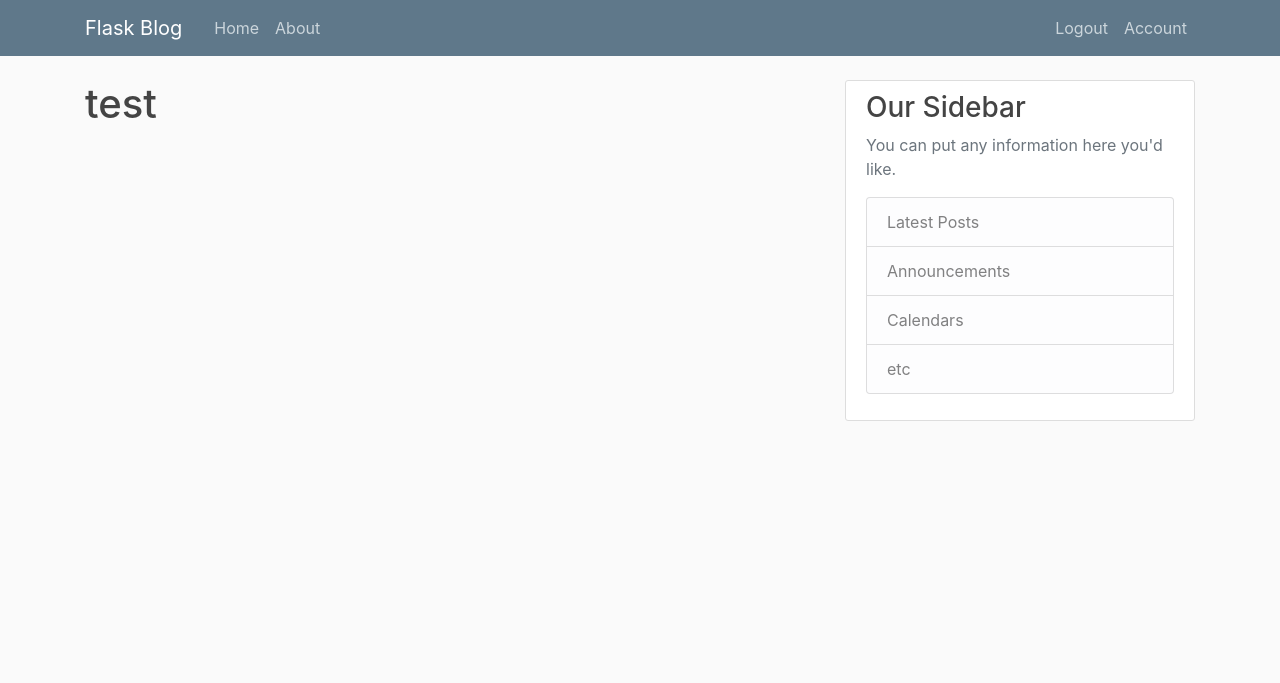
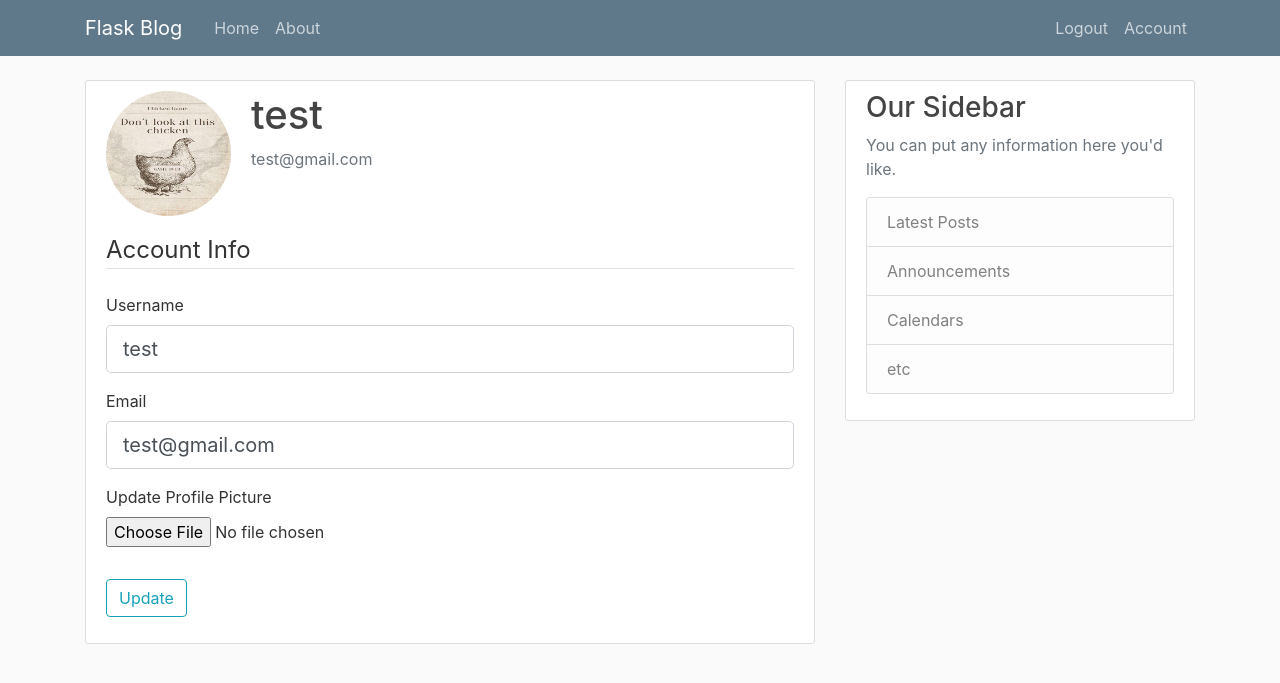
Before and after one commit to TeoKlst/Matcha_2019, a Flask app: page /account in a window 1280 px wide. Shown: the top 683 px of the page. Run offline with Flask 2, Linux system fonts and the light colour scheme; a user stored in the database is signed in; parts of the project's set-up code (start-up, migrations or seed data) failed here and were passed over; some libraries are stand-ins or nearby versions.

Commit message:
01/10/19
+Profile pics added
+Updatable profile info

```diff
--- a/matcha/matcha/forms.py
+++ b/matcha/matcha/forms.py
@@ -1,4 +1,6 @@
 from flask_wtf import FlaskForm
+from flask_wtf.file import FileField, FileAllowed
+from flask_login import current_user
 from wtforms import StringField, PasswordField, SubmitField, BooleanField
 from wtforms.validators import DataRequired, Length, Email, EqualTo, ValidationError
 from matcha.models import User
@@ -24,6 +26,7 @@ class RegistrationForm(FlaskForm):
         if user:
             raise ValidationError('That email is taken. Please choose a different one.')
 
+
 class LoginForm(FlaskForm):
     email = StringField('Email',
                             validators=[DataRequired(), Email()])
@@ -31,3 +34,24 @@ class LoginForm(FlaskForm):
                             validators=[DataRequired()])
     remember = BooleanField('Remember Me')
     submit = SubmitField('Login')
+
+
+class UpdateAccountForm(FlaskForm):
+    username = StringField('Username',
+                            validators=[DataRequired(), Length(min=2, max=20)])
+    email = StringField('Email',
+                            validators=[DataRequired(), Email()])
+    picture = FileField('Update Profile Picture', validators=[FileAllowed(['jpg', 'png'])])
+    submit = SubmitField('Update')
+
+    def validate_username(self, username):
+        if username.data != current_user.username:
+            user = User.query.filter_by(username=username.data).first()
+            if user:
+                raise ValidationError('That username is taken. Please choose a different one.')
+
+    def validate_email(self, email):
+        if email.data != current_user.email:
+            user = User.query.filter_by(email=email.data).first()
+            if user:
+                raise ValidationError('That email is taken. Please choose a different one.')
--- a/matcha/matcha/models.py
+++ b/matcha/matcha/models.py
@@ -18,13 +18,14 @@ class User(db.Model, UserMixin):
     # sexualpref  = db.Column(db.String(20), nullable=False)
     # biography   = db.Column(db.Text, nullable=False)
     # famerating  = db.Column(db.Integer, nullable=False, default=0)
+    # SET IN ROUTES ON ACCOUNT PAGE
     image_file  = db.Column(db.String(20), nullable=False, default='default.jpg')
     # userchecks  = db.Column(db.String(100), default='')
     # tags        = db.Column(db.String(20), default='')
     posts       = db.relationship('Post', backref='author', lazy=True)
     # likes       = db.relationship('Like', backref='userlikes', lazy=True)
     # messages    = db.relationship('Message', backref='usermessages', lazy=True)
-    # user_images = db.relationship('Image', backref='userimages', lazy=True)
+    # user_images = db.relationship('Images', backref='userimages', lazy=True)
 
     def __repr__(self):
         return f"User('{self.username}', '{self.email}', '{self.image_file}')"
@@ -47,7 +48,7 @@ class Message(db.Model):
     def __repr__(self):
         return f"Message('{self.content}', '{self.date_sent}', '{self.username}')"
 
-class Image(db.Model):
+class Images(db.Model):
     id          = db.Column(db.Integer, primary_key=True)
     # 1 = Profile photo , 2 - 5 = Being other photos
     image_rel   = db.Column(db.Integer, nullable=False)
--- a/matcha/matcha/routes.py
+++ b/matcha/matcha/routes.py
@@ -1,7 +1,10 @@
+import os
+import secrets
+from PIL import Image
 from flask import render_template, url_for, flash, redirect, request
 from matcha import app, db, bcrypt
-from matcha.forms import RegistrationForm, LoginForm
-from matcha.models import User, Like, Message, Image, Tags, Post
+from matcha.forms import RegistrationForm, LoginForm, UpdateAccountForm
+from matcha.models import User, Like, Message, Images, Tags, Post
 from flask_login import login_user, current_user, logout_user, login_required
 
 posts = [
@@ -65,7 +68,35 @@ def logout():
     return redirect(url_for('home'))
 
 
-@app.route('/account')
+def save_picture(form_picture):
+    random_hex = secrets.token_hex(8)
+    _, f_ext = os.path.splitext(form_picture.filename)
+    picture_fn = random_hex + f_ext
+    picture_path = os.path.join(app.root_path, 'static/profile_pics', picture_fn)
+
+    output_size = (125, 125)
+    i = Image.open(form_picture)
+    i.thumbnail(output_size)
+    i.save(picture_path)
+
+    return picture_fn
+
+@app.route('/account', methods=['GET', 'POST'])
 @login_required
 def account():
-    return render_template('account.html', title='Account')
+    form = UpdateAccountForm()
+    if form.validate_on_submit():
+        if form.picture.data:
+            picture_file = save_picture(form.picture.data)
+            current_user.image_file = picture_file
+        current_user.username = form.username.data
+        current_user.email = form.email.data
+        db.session.commit()
+        flash('Your account has been updated!', 'success')
+        return redirect(url_for('account'))
+    elif request.method == 'GET':
+        form.username.data = current_user.username
+        form.email.data = current_user.email
+    # PASSING IMAGE FILE TO ACCOUNT HERE
+    image_file = url_for('static', filename='profile_pics/' + current_user.image_file)
+    return render_template('account.html', title='Account', image_file=image_file, form=form)
--- a/matcha/matcha/templates/account.html
+++ b/matcha/matcha/templates/account.html
@@ -1,4 +1,57 @@
 {% extends "layout.html" %}
 {% block content %}
-    <h1>{{current_user.username}}</h1>
+    <div class="content-section">
+        <div class="media">
+        <!-- IMAGE_FILE PASSED FROM ACCOUNT ROUTES -->
+        <img class="rounded-circle account-img" src="{{ image_file }}">
+        <div class="media-body">
+            <h2 class="account-heading">{{ current_user.username }}</h2>
+            <p class="text-secondary">{{ current_user.email }}</p>
+        </div>
+        </div>
+        <form method="POST" action="" enctype="multipart/form-data">
+            {{ form.hidden_tag() }}
+            <fieldset class="form-group">
+                <legend class="border-bottom mb-4">Account Info</legend>
+                <div class="form-group">
+                    {{ form.username.label(class="form-control-label") }}
+                    {% if form.username.errors %}
+                        {{ form.username(class="form-control form-control-lg is-invalid") }}
+                        <div class="invalid-feedback">
+                            {% for error in form.username.errors %}
+                                <span>{{ error }}</span>
+                            {% endfor %}
+                        </div>
+                    {% else %}
+                        {{ form.username(class="form-control form-control-lg") }}
+                    {% endif %}
+                </div>
+                <div class="form-group">
+                    {{ form.email.label(class="form-control-label") }}
+                    {% if form.email.errors %}
+                    {{ form.email(class="form-control form-control-lg is-invalid") }}
+                    <div class="invalid-feedback">
+                        {% for error in form.email.errors %}
+                            <span>{{ error }}</span>
+                        {% endfor %}
+                    </div>
+                {% else %}
+                    {{ form.email(class="form-control form-control-lg") }}
+                {% endif %}
+                </div>
+                <div class="form-group">
+                    {{ form.picture.label() }}
+                    {{ form.picture(class="form-control-file") }}
+                    {% if form.picture.errors %}
+                        {% for error in form.picture.errors %}
+                            <span class="text-danger">{{ error }}</span></br>
+                        {% endfor %}
+                    {% endif %}
+                </div>
+            </fieldset>
+            <div class="form-group">
+                {{ form.submit(class="btn btn-outline-info") }}
+            </div>
+        </form>
+    </div>
 {% endblock content %}
```
Also changed, not shown: matcha/matcha/site.db, matcha/matcha/static/profile_pics/1d2fb278dd9c029e.jpg (added), matcha/matcha/static/profile_pics/22956718d7fc80f9.jpg (added), matcha/matcha/static/profile_pics/default.jpg (added).
